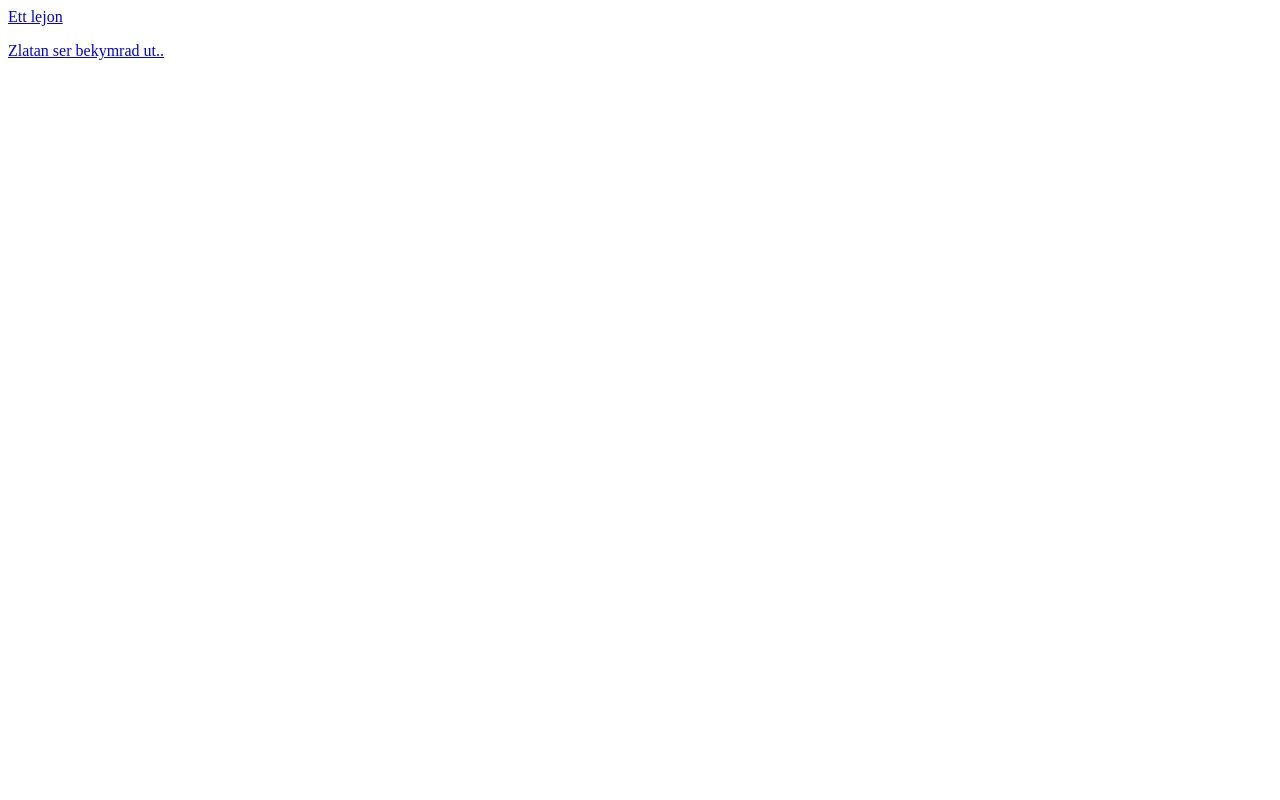
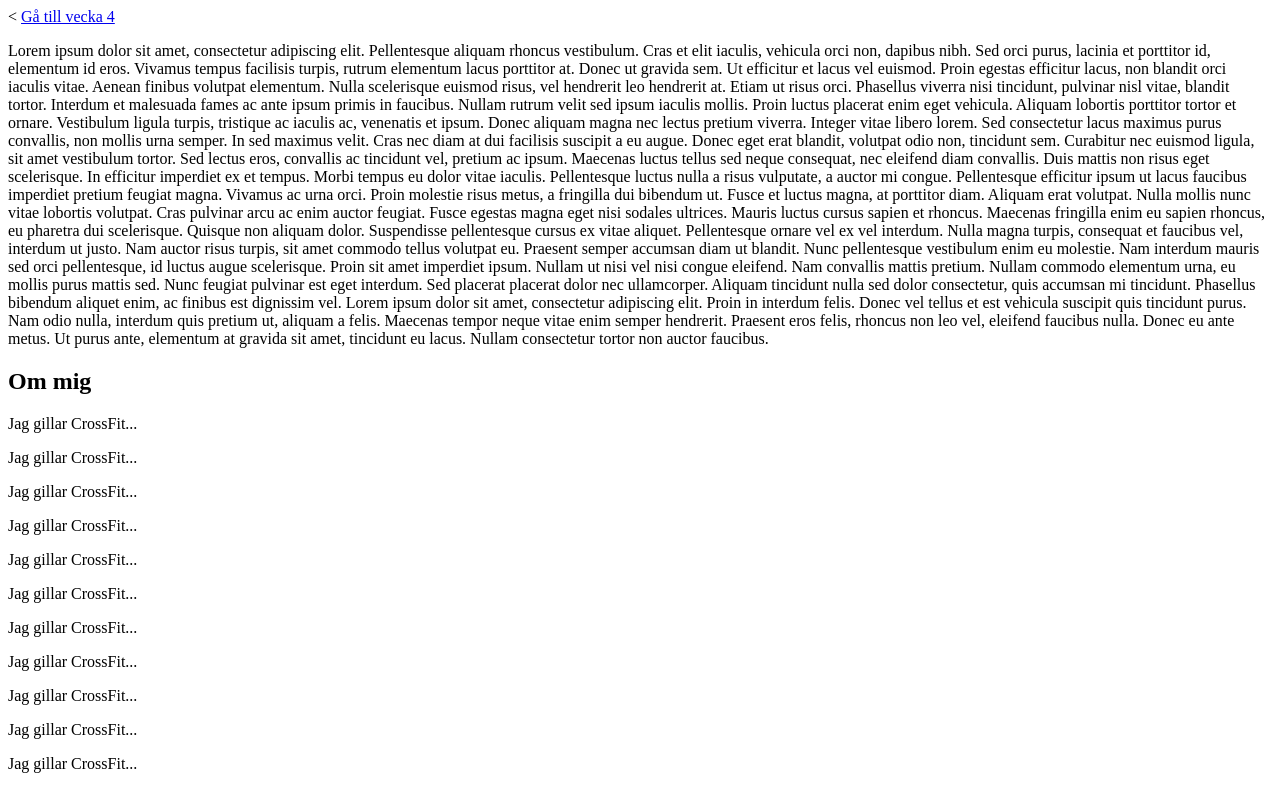
Before and after one commit to devharis/Laboration, a plain HTML site: page index.html in a window 1280 px wide. Drawn offline with Linux system fonts and the light colour scheme.

Commit message:
Impl. anchorlinks

```diff
--- a/index.html
+++ b/index.html
@@ -5,10 +5,30 @@
         <title>Index - Standout</title>
     </head>
     <body>
+        <
 
-        <a href="lion.jpg">Ett lejon</a>
-        <p></p>
-        <a href="http://www.aftonbladet.se/sportbladet/spel/article21325339.ab">Zlatan ser bekymrad ut..</a>
+        <a href="http://webproduction.standout.se/course-overview#week_four">Gå till vecka 4</a>
 
+        <p>Lorem ipsum dolor sit amet, consectetur adipiscing elit. Pellentesque aliquam rhoncus vestibulum. Cras et elit iaculis, vehicula orci non, dapibus nibh. Sed orci purus, lacinia et porttitor id, elementum id eros. Vivamus tempus facilisis turpis, rutrum elementum lacus porttitor at. Donec ut gravida sem. Ut efficitur et lacus vel euismod. Proin egestas efficitur lacus, non blandit orci iaculis vitae. Aenean finibus volutpat elementum. Nulla scelerisque euismod risus, vel hendrerit leo hendrerit at. Etiam ut risus orci. Phasellus viverra nisi tincidunt, pulvinar nisl vitae, blandit tortor.
+
+Interdum et malesuada fames ac ante ipsum primis in faucibus. Nullam rutrum velit sed ipsum iaculis mollis. Proin luctus placerat enim eget vehicula. Aliquam lobortis porttitor tortor et ornare. Vestibulum ligula turpis, tristique ac iaculis ac, venenatis et ipsum. Donec aliquam magna nec lectus pretium viverra. Integer vitae libero lorem. Sed consectetur lacus maximus purus convallis, non mollis urna semper. In sed maximus velit. Cras nec diam at dui facilisis suscipit a eu augue. Donec eget erat blandit, volutpat odio non, tincidunt sem.
+
+Curabitur nec euismod ligula, sit amet vestibulum tortor. Sed lectus eros, convallis ac tincidunt vel, pretium ac ipsum. Maecenas luctus tellus sed neque consequat, nec eleifend diam convallis. Duis mattis non risus eget scelerisque. In efficitur imperdiet ex et tempus. Morbi tempus eu dolor vitae iaculis. Pellentesque luctus nulla a risus vulputate, a auctor mi congue. Pellentesque efficitur ipsum ut lacus faucibus imperdiet pretium feugiat magna. Vivamus ac urna orci. Proin molestie risus metus, a fringilla dui bibendum ut. Fusce et luctus magna, at porttitor diam. Aliquam erat volutpat. Nulla mollis nunc vitae lobortis volutpat. Cras pulvinar arcu ac enim auctor feugiat.
+
+Fusce egestas magna eget nisi sodales ultrices. Mauris luctus cursus sapien et rhoncus. Maecenas fringilla enim eu sapien rhoncus, eu pharetra dui scelerisque. Quisque non aliquam dolor. Suspendisse pellentesque cursus ex vitae aliquet. Pellentesque ornare vel ex vel interdum. Nulla magna turpis, consequat et faucibus vel, interdum ut justo. Nam auctor risus turpis, sit amet commodo tellus volutpat eu. Praesent semper accumsan diam ut blandit. Nunc pellentesque vestibulum enim eu molestie. Nam interdum mauris sed orci pellentesque, id luctus augue scelerisque. Proin sit amet imperdiet ipsum. Nullam ut nisi vel nisi congue eleifend.
+
+Nam convallis mattis pretium. Nullam commodo elementum urna, eu mollis purus mattis sed. Nunc feugiat pulvinar est eget interdum. Sed placerat placerat dolor nec ullamcorper. Aliquam tincidunt nulla sed dolor consectetur, quis accumsan mi tincidunt. Phasellus bibendum aliquet enim, ac finibus est dignissim vel. Lorem ipsum dolor sit amet, consectetur adipiscing elit. Proin in interdum felis. Donec vel tellus et est vehicula suscipit quis tincidunt purus. Nam odio nulla, interdum quis pretium ut, aliquam a felis. Maecenas tempor neque vitae enim semper hendrerit. Praesent eros felis, rhoncus non leo vel, eleifend faucibus nulla. Donec eu ante metus. Ut purus ante, elementum at gravida sit amet, tincidunt eu lacus. Nullam consectetur tortor non auctor faucibus.</p>
+
+
+        <h2 id="about">Om mig</h2>
+        <p>Jag gillar CrossFit...</p>
+        <p>Jag gillar CrossFit...</p>
+        <p>Jag gillar CrossFit...</p>
+        <p>Jag gillar CrossFit...</p>
+        <p>Jag gillar CrossFit...</p>
+        <p>Jag gillar CrossFit...</p><p>Jag gillar CrossFit...</p>
+        <p>Jag gillar CrossFit...</p><p>Jag gillar CrossFit...</p>
+        <p>Jag gillar CrossFit...</p>
+        <p>Jag gillar CrossFit...</p>
     </body>
 </html>
```
